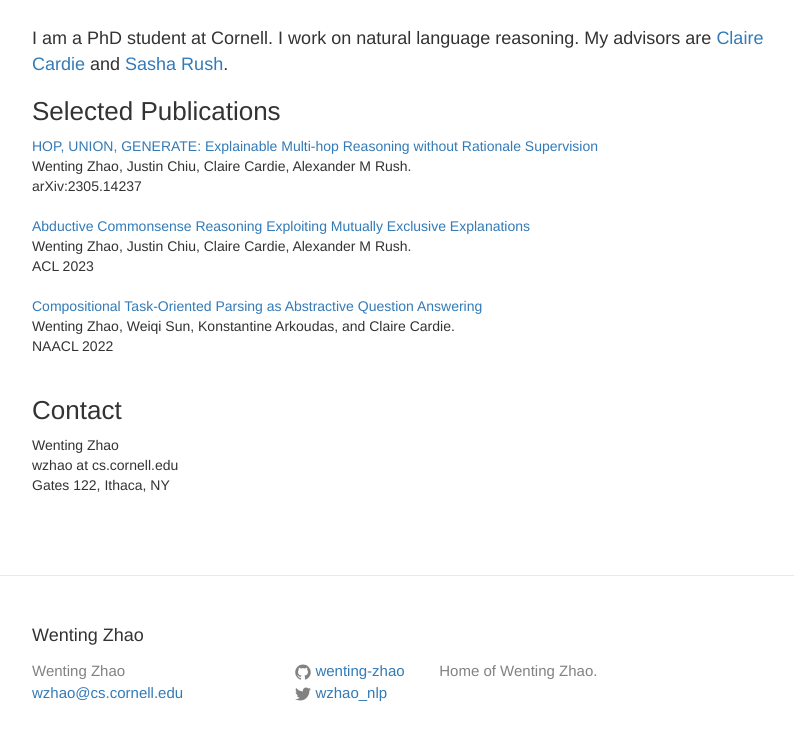
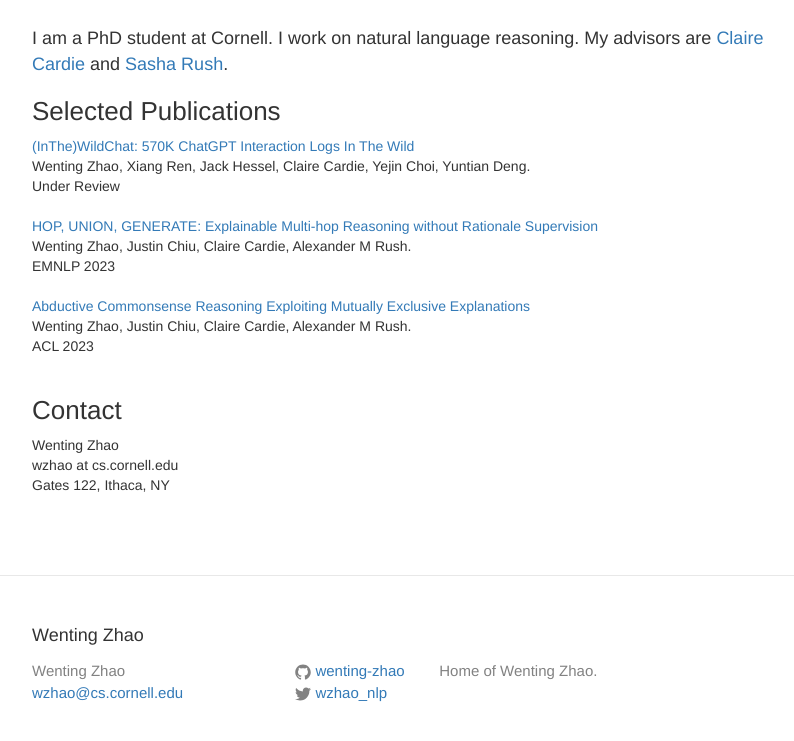
Before and after one commit to wenting-zhao/wenting-zhao.github.io, a Jekyll site: the page built from index.html, in a window 1280 px wide, cut to the strip 306-1064 px from the top of the page. Shown: the top 741 px of the strip, without its empty margins (218-1012 px from the left). Built offline with Jekyll 4.4.1, drawn with Linux system fonts in a browser that asks for light colours.

Commit message:
Update papers.yaml

```diff
--- a/_data/papers.yaml
+++ b/_data/papers.yaml
@@ -1,16 +1,16 @@
 notable:
+    - title: "(InThe)WildChat: 570K ChatGPT Interaction Logs In The Wild"
+      authors: Wenting Zhao, Xiang Ren, Jack Hessel, Claire Cardie, Yejin Choi, Yuntian Deng
+      pdf: https://openreview.net/pdf?id=Bl8u7ZRlbM
+      conference: Under Review
     - title: "HOP, UNION, GENERATE: Explainable Multi-hop Reasoning without Rationale Supervision"
       authors: Wenting Zhao, Justin Chiu, Claire Cardie, Alexander M Rush
       pdf: https://arxiv.org/pdf/2305.14237.pdf
-      conference: arXiv:2305.14237
+      conference: EMNLP 2023
     - title: "Abductive Commonsense Reasoning Exploiting Mutually Exclusive Explanations"
       authors: Wenting Zhao, Justin Chiu, Claire Cardie, Alexander M Rush
       pdf: https://arxiv.org/pdf/2305.14618.pdf
       conference: ACL 2023
-    - title: "Compositional Task-Oriented Parsing as Abstractive Question Answering"
-      authors: Wenting Zhao, Weiqi Sun, Konstantine Arkoudas, and Claire Cardie
-      pdf: https://arxiv.org/pdf/2205.02068.pdf
-      conference: NAACL 2022
 
 papers:
     - title: "HOP, UNION, GENERATE: Explainable Multi-hop Reasoning without Rationale Supervision"
```
